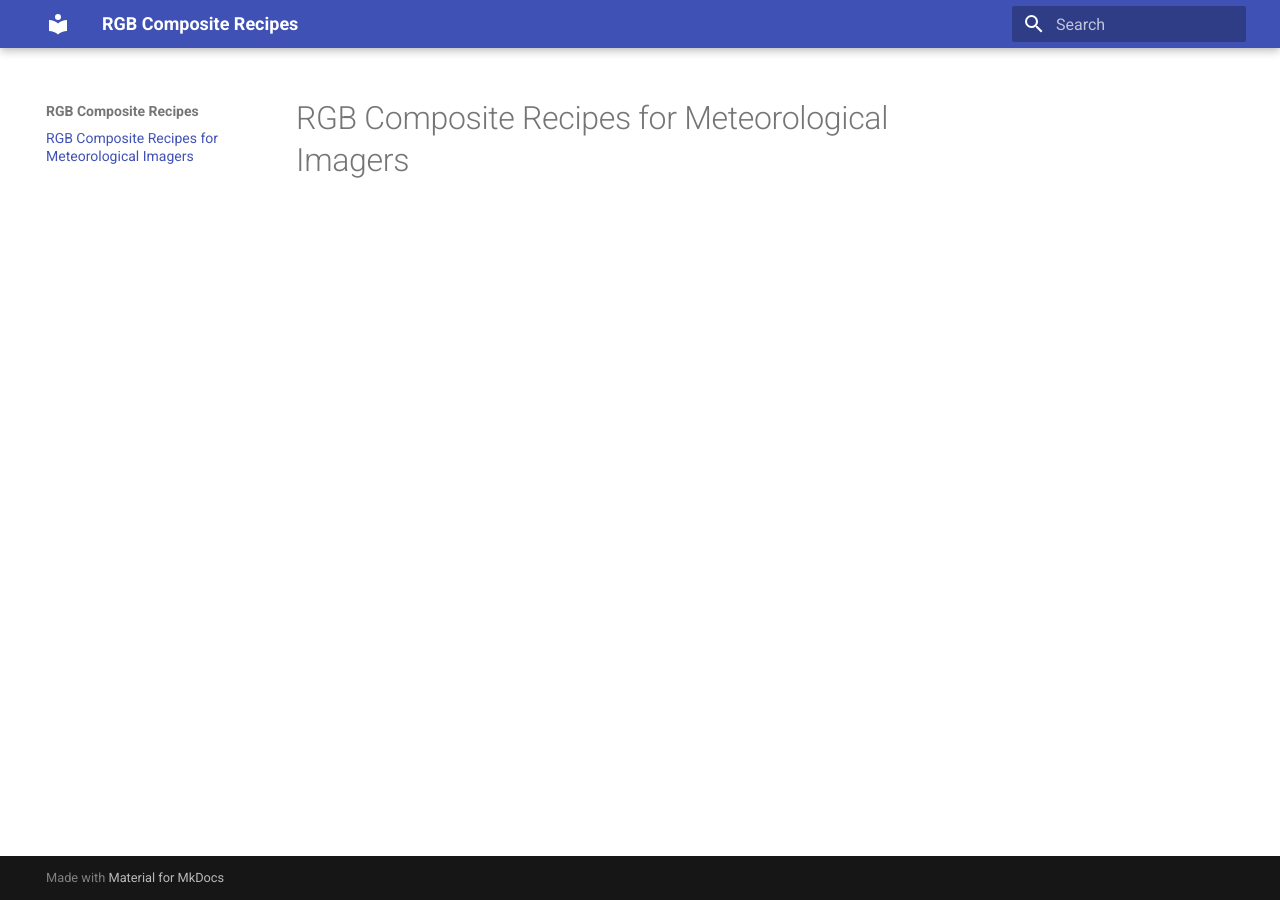
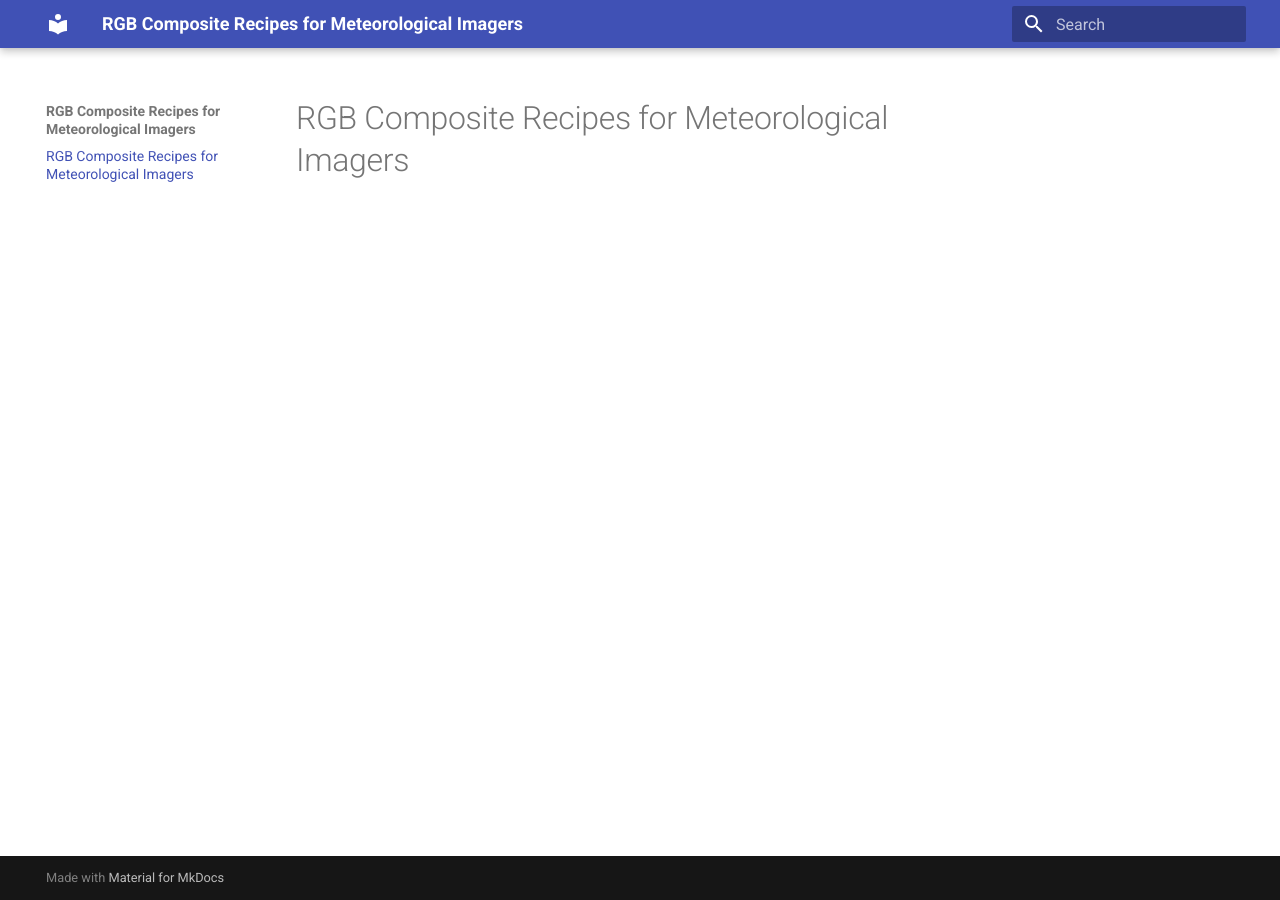
Before and after one commit to RGB-Satellite-Community/RGB-Composite-Recipes, an MkDocs documentation site: the page built from docs/index.md, in a window 1280 px wide. Built offline with MkDocs 1.6.1 and Material for MkDocs 9.7.7, drawn with Linux system fonts in a browser that asks for light colours.

Commit message:
Fix site name

```diff
--- a/mkdocs.yaml
+++ b/mkdocs.yaml
@@ -1,4 +1,4 @@
-site_name: RGB Composite Recipes
+site_name: RGB Composite Recipes for Meteorological Imagers
 theme:
   name: material
 
```
